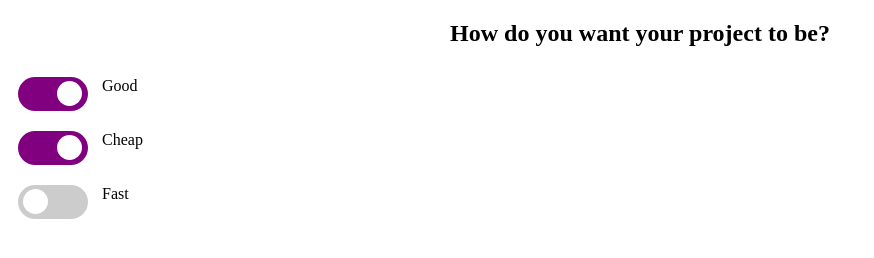
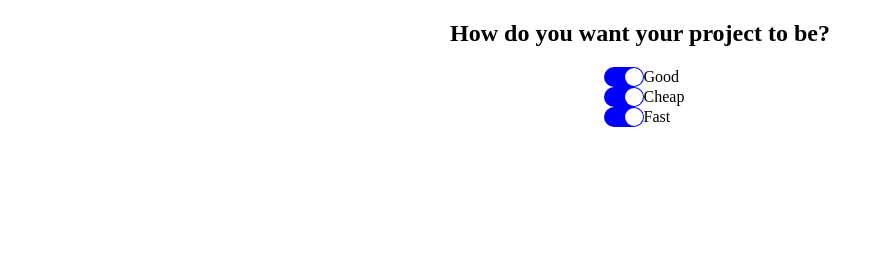
Before and after one commit to acciojob/toggler-js-misterKumar, a website: page main.html in a window 1280 px wide. Shown: the whole page, without its empty margins (0-874 px from the left). Drawn offline with Linux system fonts and the light colour scheme.

Commit message:
created a submission

```diff
--- a/main.html
+++ b/main.html
@@ -9,32 +9,31 @@
 <body>
 	<!-- the entire body must be written by student -->
 	<h2>How do you want your project to be?</h2>
-	<div class="toggle-container" id="container">
+    <div class="toggle-container">
+		<div class="toggle">
       <div id="g1">
+        <input type="radio" id="good" name="a" />
         <label for="good">
-				<input type="checkbox" id="good" class="toggle" checked>
-				<span class="slider"></span>
+          <div class="circle"></div>
         </label>
-			<span class="good">Good</span>
+        <span>Good</span>
       </div>
-
       <div id="g2">
+        <input type="radio" id="cheap" name="a" />
         <label for="cheap">
-				<input type="checkbox" id="cheap" class="toggle" checked>
-				<span class="slider"></span>
+          <div class="circle"></div>
         </label>
-			<span class="cheap">Cheap</span>
+        <span>Cheap</span>
       </div>
-
       <div id="g3">
+        <input type="radio" id="fast" name="a" />
         <label for="fast">
-				<input type="checkbox" id="fast" class="toggle">
-				<span class="slider"></span>
+          <div class="circle"></div>
         </label>
-			<span class="fast">Fast</span>
+        <span>Fast</span>
       </div>
     </div>
-
+	</div>
     <script type="text/javascript" src="./script.js">
 </script>
 
--- a/script.js
+++ b/script.js
@@ -1,83 +1,12 @@
 
-	let checkboxgroup = document.getElementById("container").getElementsByTagName("input");
-console.log(checkboxgroup);
-let limit = 2;
-	for (let i = 0; i < checkboxgroup.length; i++) {
-		checkboxgroup[i].onclick = function() {
-			let checkedcount = 0;
-				for (let i = 0; i < checkboxgroup.length; i++) {
-				checkedcount += (checkboxgroup[i].checked) ? 1 : 0;
-			}
-			if (checkedcount > limit) {
-				console.log("You can select maximum of " + limit + " checkbox.");
-				// alert("You can select maximum of " + limit + " checkbox.");
-				this.checked = false;
-				const g = document.querySelector('#good');
-				const c = document.querySelector('#cheap');
-				if(g.checked){
-					g.checked=false;
-					c.checked=true;
-				}
-				// if(c.checked){
-				// }
-			}
-		}
-	}
-
-
-
-
-
-
-
-
-
-// const f = document.querySelector('#fast');
-// const tog = document.querySelectorAll('.toggle')
-// let count = 0;
-// let arr = Array.from(tog);
-// arr.forEach((toggle)=>{
-//     toggle.addEventListener('click', (e)=>{
-//         if(toggle.checked){
-// 			count++;
-// 		}
-// 		if(count>2){
-// 			alert("You cant check more than one");
-// 			count = 0;
-// 			if(g.checked && c.checked){
-// 				if(f.checked){
-// 		            f.checked=false;
-// 				}
-// 	        }
-// 	        else if(g.checked){
-// 	            if(f.checked){
-// 					if(c.checked){
-// 						c.checked=false;
-// 					}
-// 		            c.disabled=true;
-// 	            }
-// 	            else{
-// 					// c.checked=true;
-// 	                c.disabled=false;
-// 	            }
-// 	        }
-// 	        else if(c.checked){
-// 	            if(f.checked){
-// 					if(g.checked){
-// 						g.checked=false;
-// 					}
-// 		            g.disabled=true;
-// 	            }
-// 	    //         else{
-// 					// // g.checked=true;
-// 	    //             g.disabled=false;
-// 	    //         }
-// 	        }
-// 	        // else{
-// 	        //     toggle.disabled=false;
-// 	        // }
-
-// 		}
-// 		toggle.disabled=false;
-//     })
-// })
+        if (checkedCount > 2) {
+          checkboxes.forEach(cb => {
+            if (!cb.checked) cb.disabled = true;
+          });
+        } else {
+          checkboxes.forEach(cb => {
+            cb.disabled = false;
+          });
+        }
+      });
+    });
--- a/styles.css
+++ b/styles.css
@@ -1,71 +1,47 @@
-input{
-	height:0;
-	width:0;
-	opacity:0;
+input {
+  height: 0;
+  width: 0;
 }
-label{
-	position: relative;
-	display: inline-block;
-	width: 70px;
-	height: 34px;
-	margin: 10px;
-/* 	background:black; */
+input:not(:checked) + label > .circle {
+  right: 1px;
 }
-.slider{
-	position: absolute;
-	left:0;
-	right:0;
-	top:0;
-	bottom:0;
-	cursor: pointer;
-	background-color: #ccc;
-	border-radius: 25px;
-	transition: .4s;
+input:checked + label > .circle {
+  left: 1px;
 }
-
-.slider:before{
-	position:absolute;
-	content:'';
-	height:25px;
-	width: 25px;
-	left:5px;
-	bottom: 5px;
-	background: white;
-	border-radius: 30px;
-	transition: .4s;
+input + label {
+  display: inline-block;
+  background-color: blue;
+  height: 20px;
+  width: 40px;
+  border-radius: 10px;
+  position: relative;
 }
-
-input:checked + .slider{
-	background: purple;
+input:checked + label {
+  background-color: gray;
 }
-input:checked + .slider:before{
-	left:39px;
+input + label > .circle {
+  position: absolute;
+  height: 18px;
+  width: 18px;
+  background-color: white;
+  border-radius: 10px;
+  top: 1px;
 }
-
-.g1{
-	display: flex;
-	justify-content: center;
-	align-items:center;
-	text-align: center;
-	font-size: 20px;
+#g1,
+#g2,
+#g3 {
+  display: flex;
+  align-items: center;
 }
-.g2{
-	display: flex;
-	justify-content: center;
-	align-items:center;
-	text-align: center;
-	font-size: 20px;
+#good,#fast,#cheap {
+  padding-left: 5px;
 }
-.g3{
-	display: flex;
-	justify-content: center;
-	align-items:center;
-	text-align: center;
-	font-size: 20px;
+.toggle-container {
+  display: flex;
+  flex-direction: column;
+  align-items: center;
+  justify-content: center;
 }
-.g3 .fast{
-	margin-left:15px;
+h2 {
+  text-align: center;
 }
-h2{
-	text-align:center;
-}
```
Lines whose indentation alone changed are shown as unchanged.
